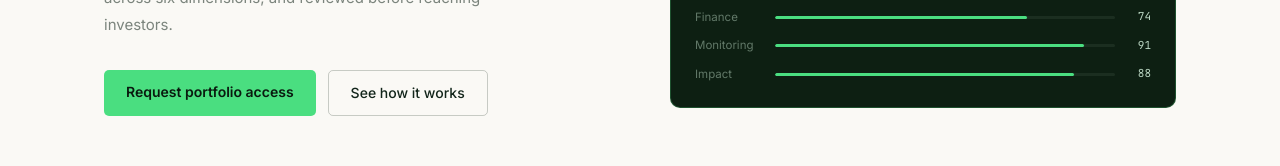
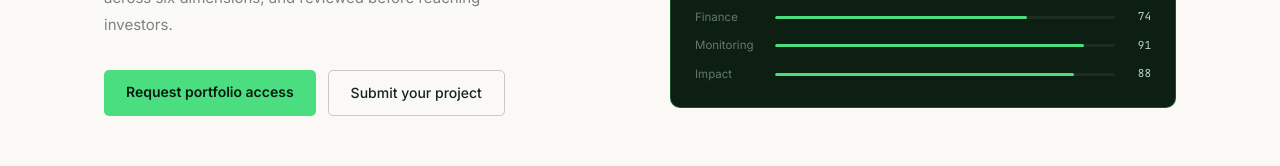
Before and after one commit to amirkzemi-spec/finnex-landing, a Next.js app: page / in a window 1280 px wide. Shown: the part 420-586 px from the top of the page. Built offline with nearby package versions, Linux system fonts and the light colour scheme; a web font is replaced by a local one.

Commit message:
Change hero secondary CTA to Submit your project, linking to live farmer onboarding form

```diff
--- a/app/page.tsx
+++ b/app/page.tsx
@@ -752,8 +752,13 @@ export default function Home() {
             <a href="#access" className="fn-btn-primary">
               Request portfolio access
             </a>
-            <a href="#how" className="fn-btn-ghost">
-              See how it works
+            <a
+              href="https://app.finnex.capital/farmer/apply"
+              className="fn-btn-ghost"
+              target="_blank"
+              rel="noopener noreferrer"
+            >
+              Submit your project
             </a>
           </div>
         </div>
```
